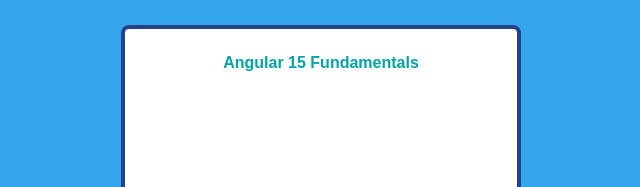
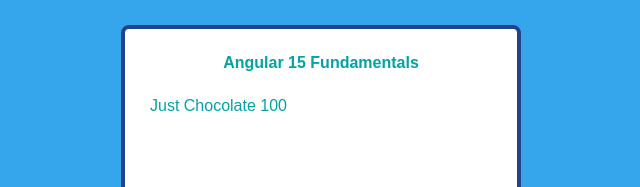
Before and after one commit to daonhan/angular15-fundamentals, an Angular app: page / in a window 1280 px wide. Shown: the top 187 px of the page, without its empty margins (319-959 px from the left). Built offline with nearby package versions, Linux system fonts and the light colour scheme.

Commit message:
use the ngOnInit lifecycle hook

```diff
--- a/src/app/admin/containers/item-list/item-list.component.html
+++ b/src/app/admin/containers/item-list/item-list.component.html
@@ -1 +1,6 @@
-<p>item-list works!</p>
+<div>
+  <div>
+    {{item?.name}}
+    {{item?.price}}
+  </div>
+</div>
--- a/src/app/admin/containers/item-list/item-list.component.ts
+++ b/src/app/admin/containers/item-list/item-list.component.ts
@@ -1,10 +1,40 @@
-import { Component } from '@angular/core';
+import { Component, OnInit } from '@angular/core';
 
 @Component({
   selector: 'app-item-list',
   templateUrl: './item-list.component.html',
   styleUrls: ['./item-list.component.scss']
 })
-export class ItemListComponent {
+export class ItemListComponent implements OnInit {
+
+  items!: any[];
+  item!: any;
+
+  ngOnInit(): void {
+    this.items = [
+      {
+        id: '1',
+        name: 'Just Chocolate',
+        icon: 'just-chocolate',
+        price: 100,
+        description: 'For the pure chocoholic'
+      },
+      {
+        id: '2',
+        name: 'Glazed Fudge',
+        icon: 'glazed-fudge',
+        price: 129,
+        description: 'Sticky perfection.',
+      },
+      {
+        id: '3',
+        name: 'Caramel Swirl',
+        icon: 'caramel-swirl',
+        price: 129,
+        description: 'Chocolate drizzled with caramel.',
+      },
+    ];
+    this.item = this.items[0];
+  }
 
 }
--- a/src/app/app.component.html
+++ b/src/app/app.component.html
@@ -3,6 +3,6 @@
     <strong>{{title}}</strong>
   </header>
   <div class="container">
-
+    <app-item-list></app-item-list>
   </div>
 </div>
```
Also changed, not shown: src/app/admin/admin.module.ts (+9 -5 lines), 1 other file (tests, documents, lock files or other folders).
